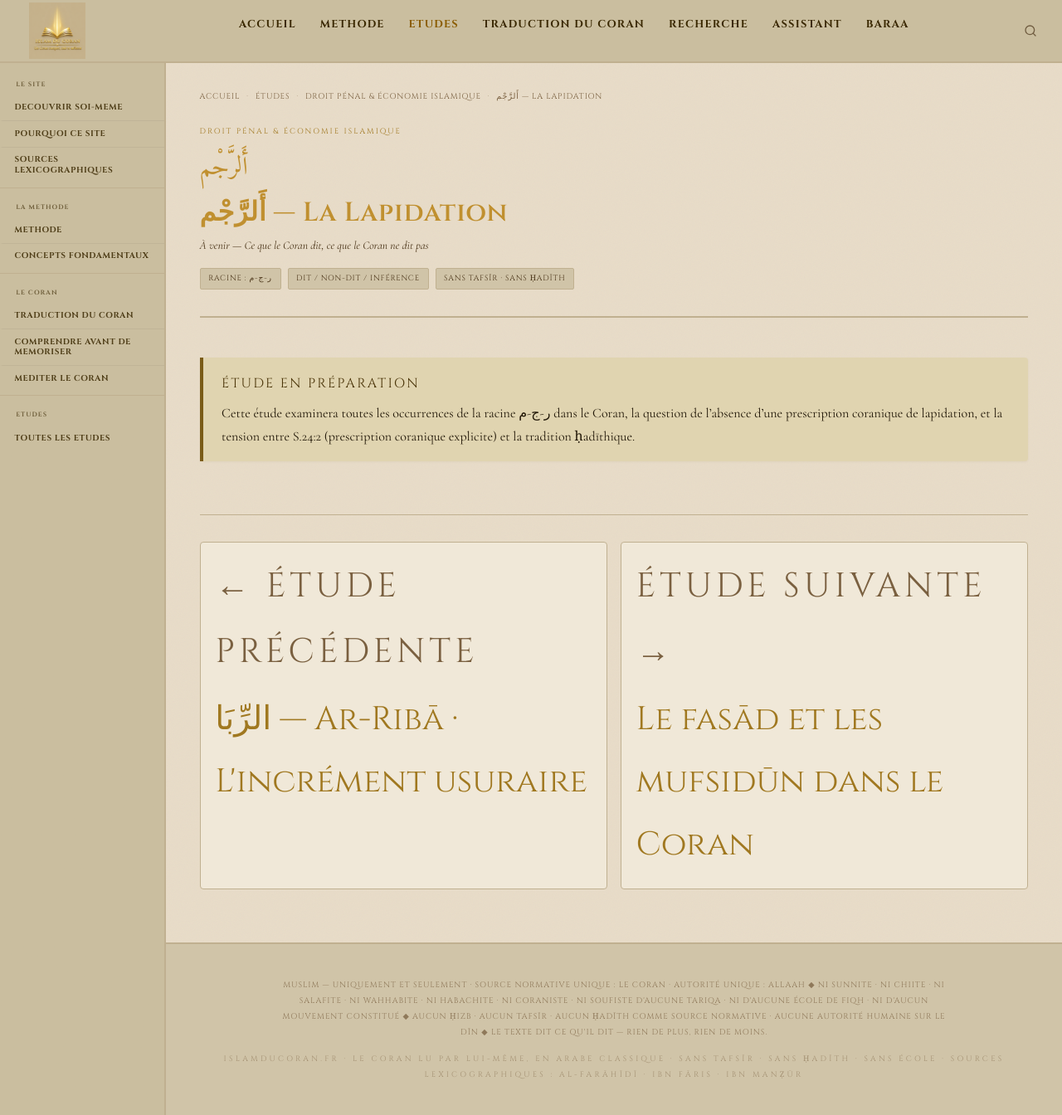
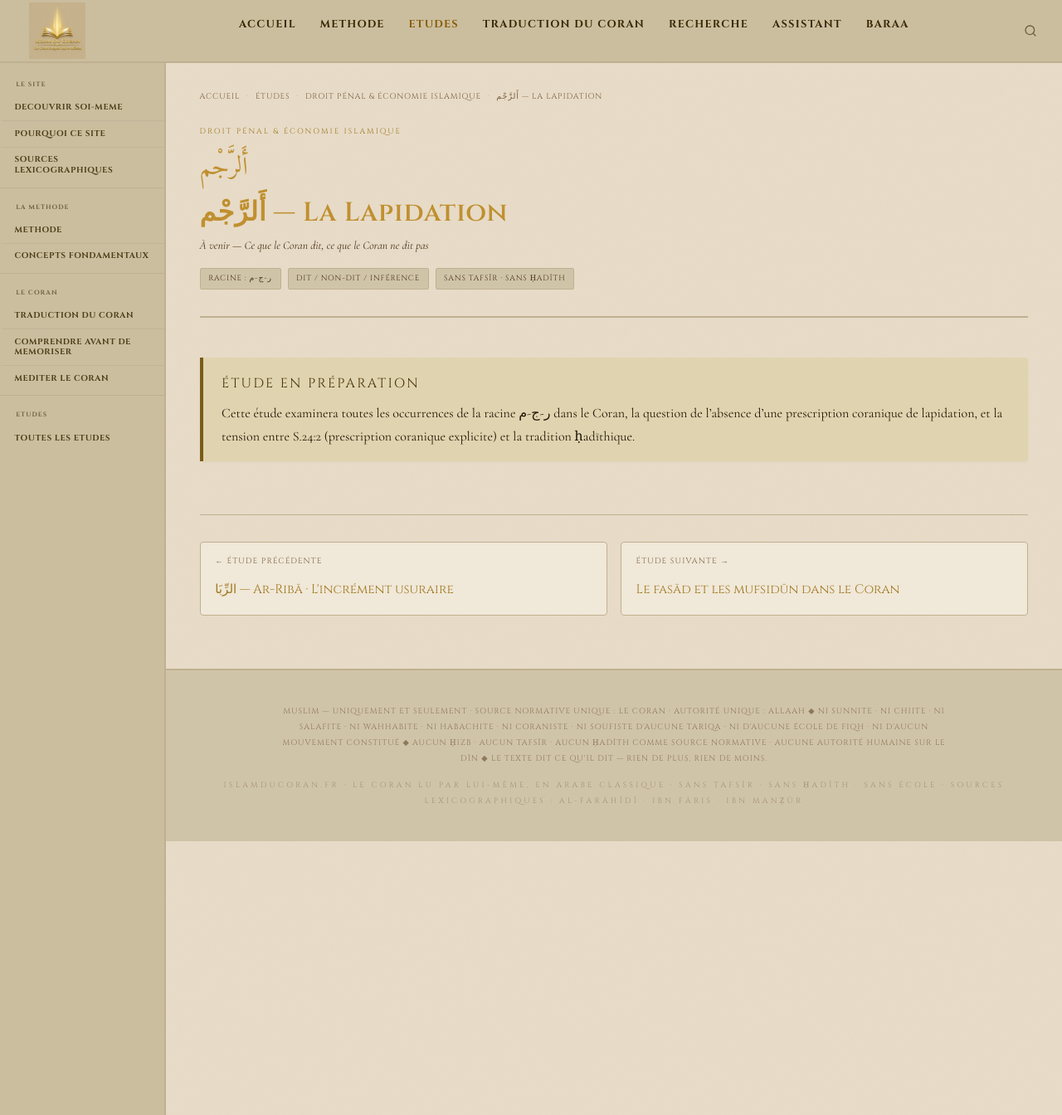
Before and after one commit to Makhuwcoder/islamducoran, a Jekyll site: the page built from _etudes/lapidation.md, in a window 1280 px wide and 1344 px high. Shown: the whole window at 83% size. Built offline with Jekyll 4.4.1, drawn with Linux system fonts in a browser that asks for light colours.

Commit message:
CSS: réduction police navigateur étude prev/next

```diff
--- a/assets/css/main.scss
+++ b/assets/css/main.scss
@@ -664,10 +664,10 @@ tr:nth-child(even) td { background: var(--bg2); }
 }
 .etude-nav__item:hover { background: var(--bg2); }
 .etude-nav__label {
-  font-family: var(--font-titre); font-size: 2.58rem; letter-spacing: .12em;
-  text-transform: uppercase; color: var(--texte3); display: block; margin-bottom: .3rem;
-}
-.etude-nav__titre { font-family: var(--font-titre); font-size: 2.48rem; color: var(--or2); }
+  font-family: var(--font-titre); font-size: .6rem; letter-spacing: .12em;
+  text-transform: uppercase; color: var(--texte3); display: block; margin-bottom: .4rem;
+}
+.etude-nav__titre { font-family: var(--font-titre); font-size: .95rem; color: var(--or2); line-height: 1.3; }
 
 /* ═══════════ FOOTER ═══════════ */
 .site-footer {
```
